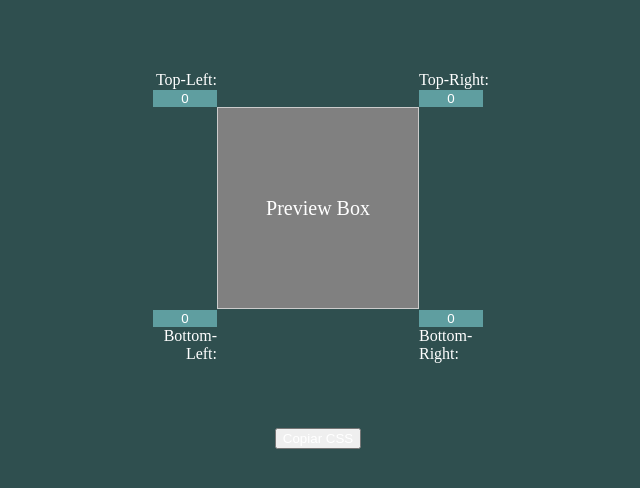
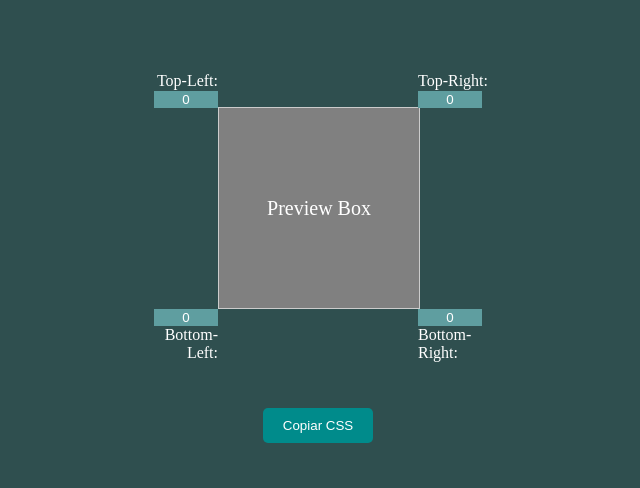
Before and after one commit to slcmachad/Diversos_Projetos_Em_Angular, an Angular app in the folder project-001-border-radius-previewer/: page / in a window 1280 px wide. Shown: the top 488 px of the page, without its empty margins (330-970 px from the left). Built offline with nearby package versions, Linux system fonts and the light colour scheme.

Commit message:
<style> Organizando cores e tamanho do botão

```diff
--- a/project-001-border-radius-previewer/src/app/border-radius-previewer/border-radius-previewer.component.css
+++ b/project-001-border-radius-previewer/src/app/border-radius-previewer/border-radius-previewer.component.css
@@ -8,7 +8,7 @@
   align-items: center;
 }
 
-.box {
+.box-radius {
   width: 200px;
   height: 200px;
   background-color: gray;
@@ -64,7 +64,10 @@ label{
 }
 
 button{
-  margin-top: 20px;
+  background-color: darkcyan;
+  border: none;
+  padding: 10px 20px;
+  border-radius: 5px;
 }
 
 input[type=number]::-webkit-inner-spin-button,
--- a/project-001-border-radius-previewer/src/app/border-radius-previewer/border-radius-previewer.component.html
+++ b/project-001-border-radius-previewer/src/app/border-radius-previewer/border-radius-previewer.component.html
@@ -8,7 +8,9 @@
       <input class="input-value" type="number" [(ngModel)]="borderRadius.bottomLeft" (change)="updateCSS()">
       <label>Bottom-Left:</label>
     </div>
-    <div class="box" [ngStyle]="{'border-radius': borderRadiusStyle}">Preview Box</div>
+    <div class="box">
+      <div class="box-radius" [ngStyle]="{'border-radius': borderRadiusStyle}">Preview Box</div>
+    </div>
     <div class="Top-Right">
       <label>Top-Right:</label>
       <input class="input-value" type="number" [(ngModel)]="borderRadius.topRight" (change)="updateCSS()">
```
